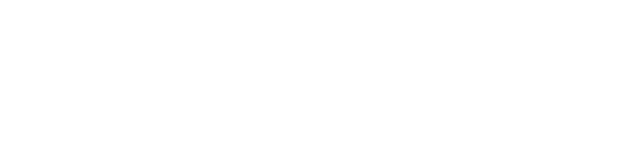
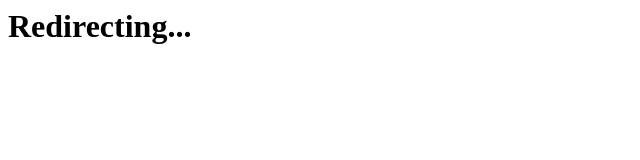
Before and after one commit to Fothong/Fothong.github.io, a plain HTML site: page index.html in a window 1280 px wide. Shown: the whole page, without its empty margins (0-640 px from the left). Drawn offline with Linux system fonts and the light colour scheme.

Commit message:
Update index.html

```diff
--- a/index.html
+++ b/index.html
@@ -4,6 +4,6 @@
   </head>
 
   <body>
-
+    <h1>Redirecting...</h1>
   </body>
 </html>
```
